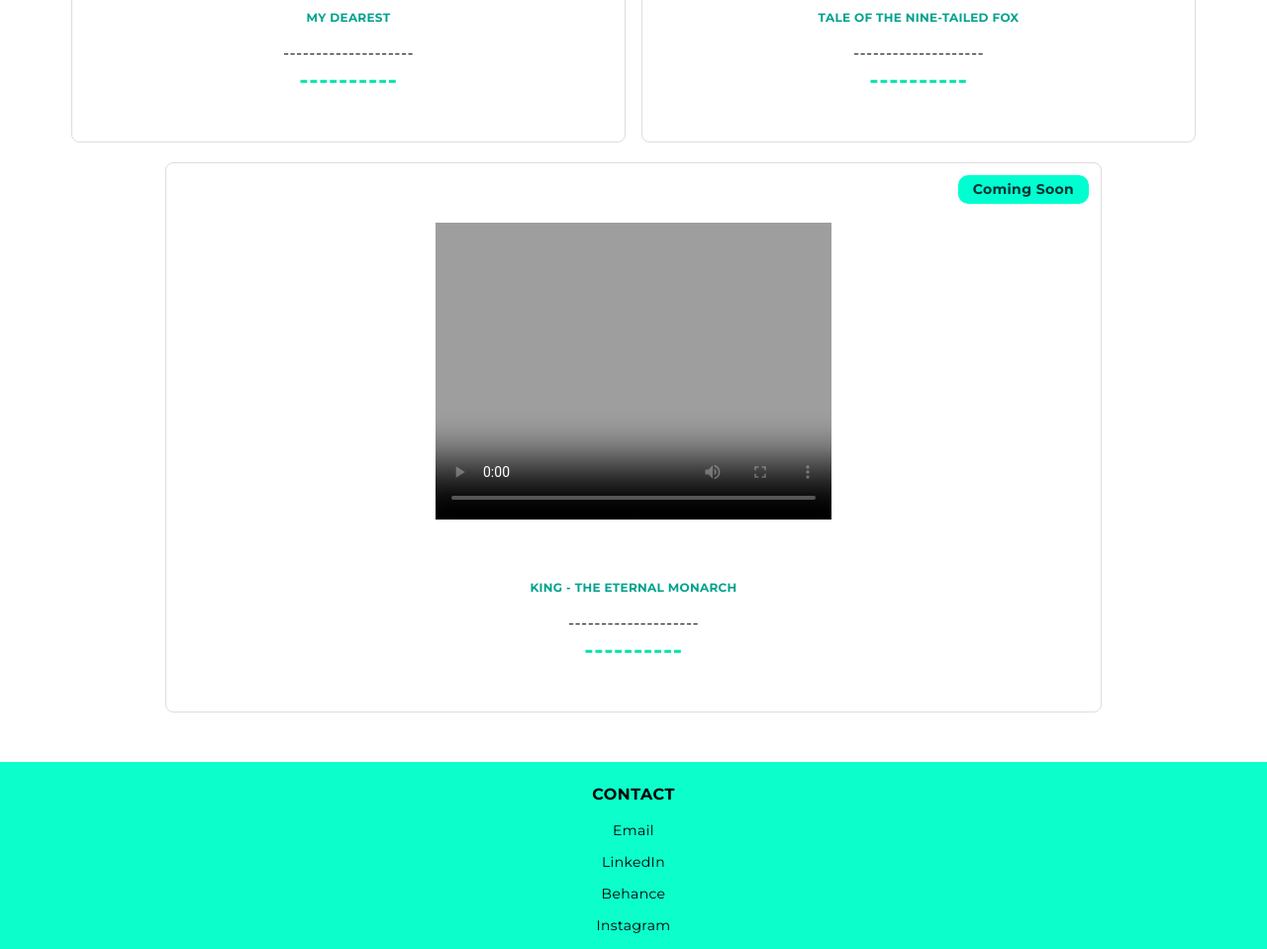
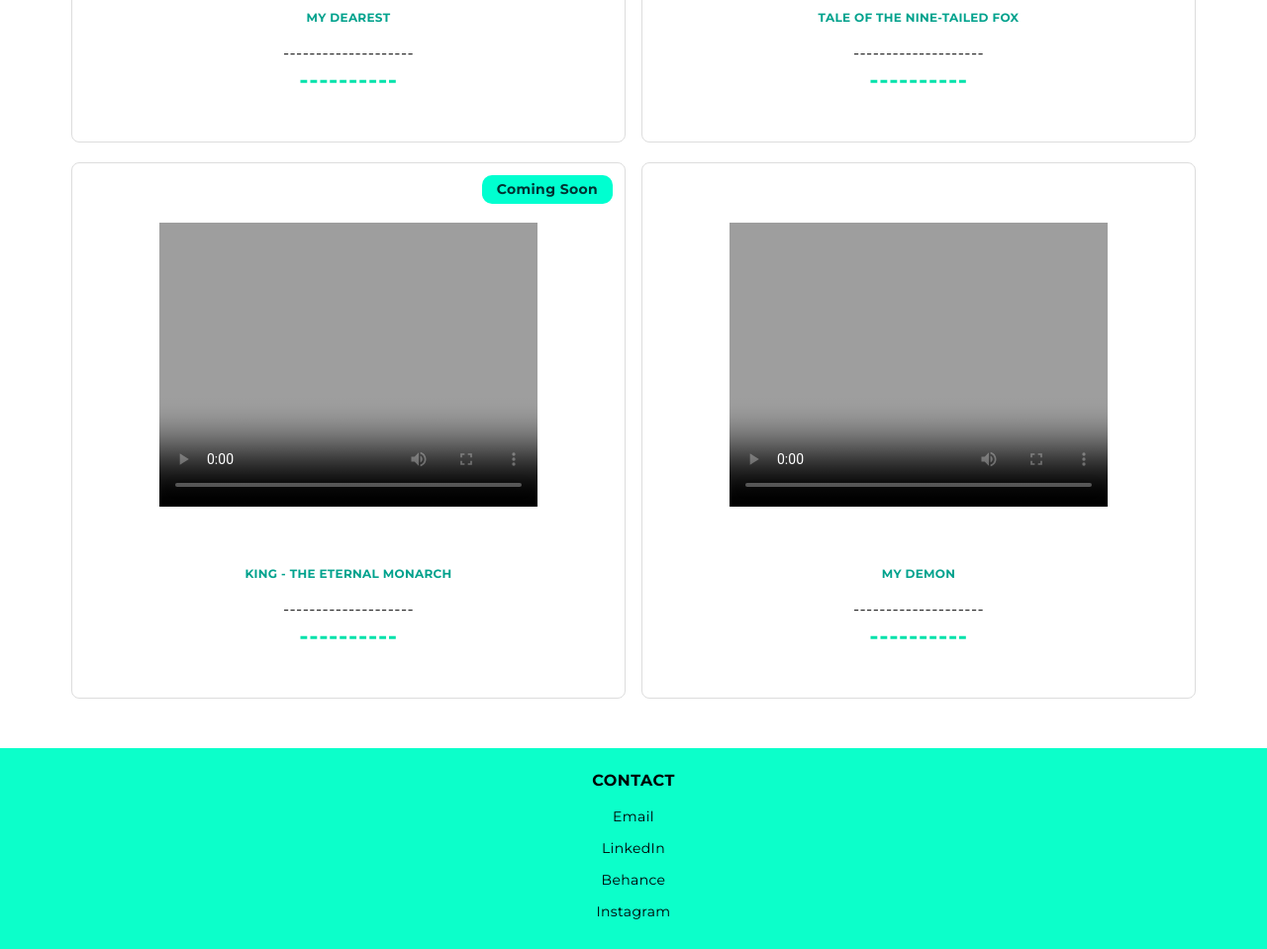
Before and after one commit to paboyi/Kdrama-Rec-Website, a plain HTML site: page index.html in a window 1280 px wide. Shown: the part 3613-4572 px from the top of the page at 99% size. Drawn offline with Linux system fonts and the light colour scheme.

Commit message:
Update index.html

```diff
--- a/index.html
+++ b/index.html
@@ -335,6 +335,25 @@
                     </div>
 
 
+                    <!-- King - The Eternal Monarch -->
+                    <div class="product">
+                    <div class="product-picture">
+                        <video width="auto" height="auto" poster="images/king_the_eternal_monarch.png" controls>
+                            <!-- <source src="videos/Mr Sunshine - DONE.mp4" type="video/mp4"> -->
+                            Your browser does not support the video tag.
+                          </video>
+                    </div>
+
+                    <div class="product-info">
+                        <h3 class = "categories"><b>My Demon</b></h3>
+                        <h4 class = "title">--------------------</h4>
+                        <h5 class = "price">
+                            ----------
+                        </h5>
+                    </div>
+                    </div>
+
+
                 </div>
 
             </div>
```
